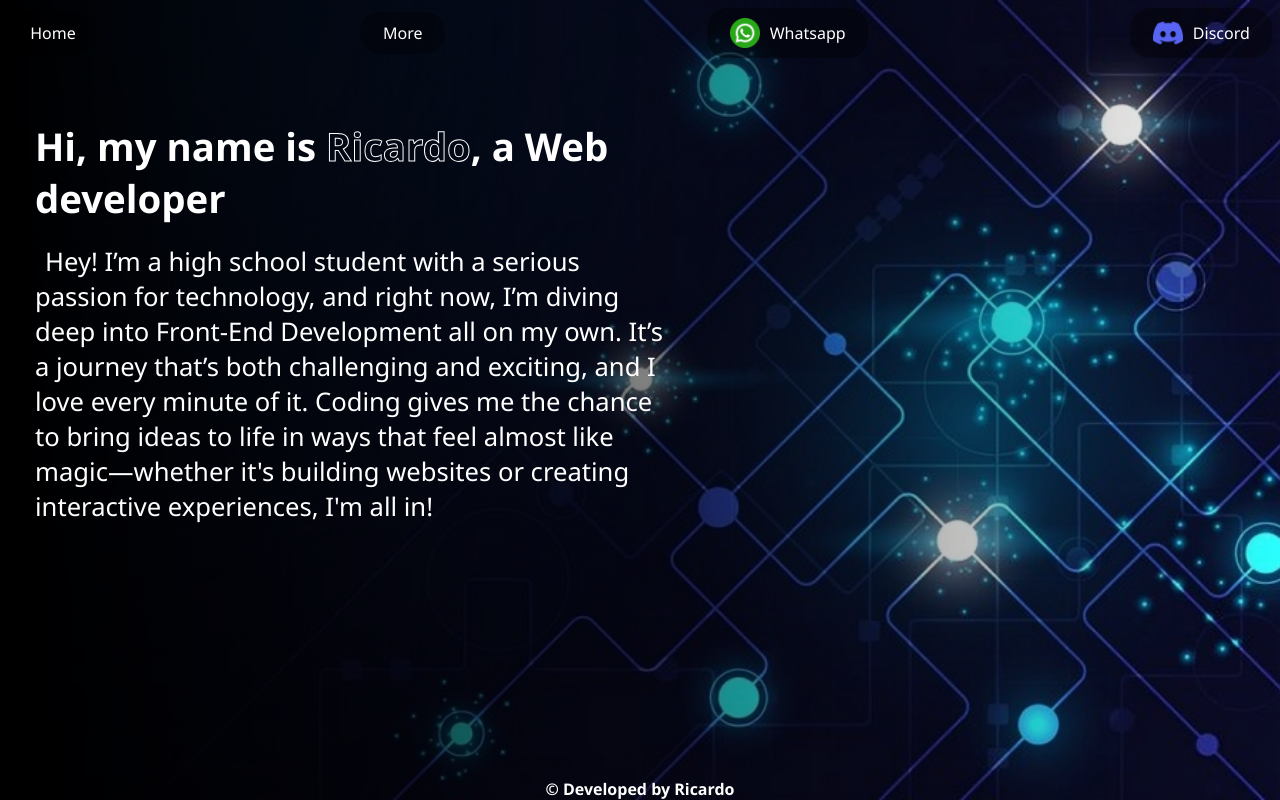
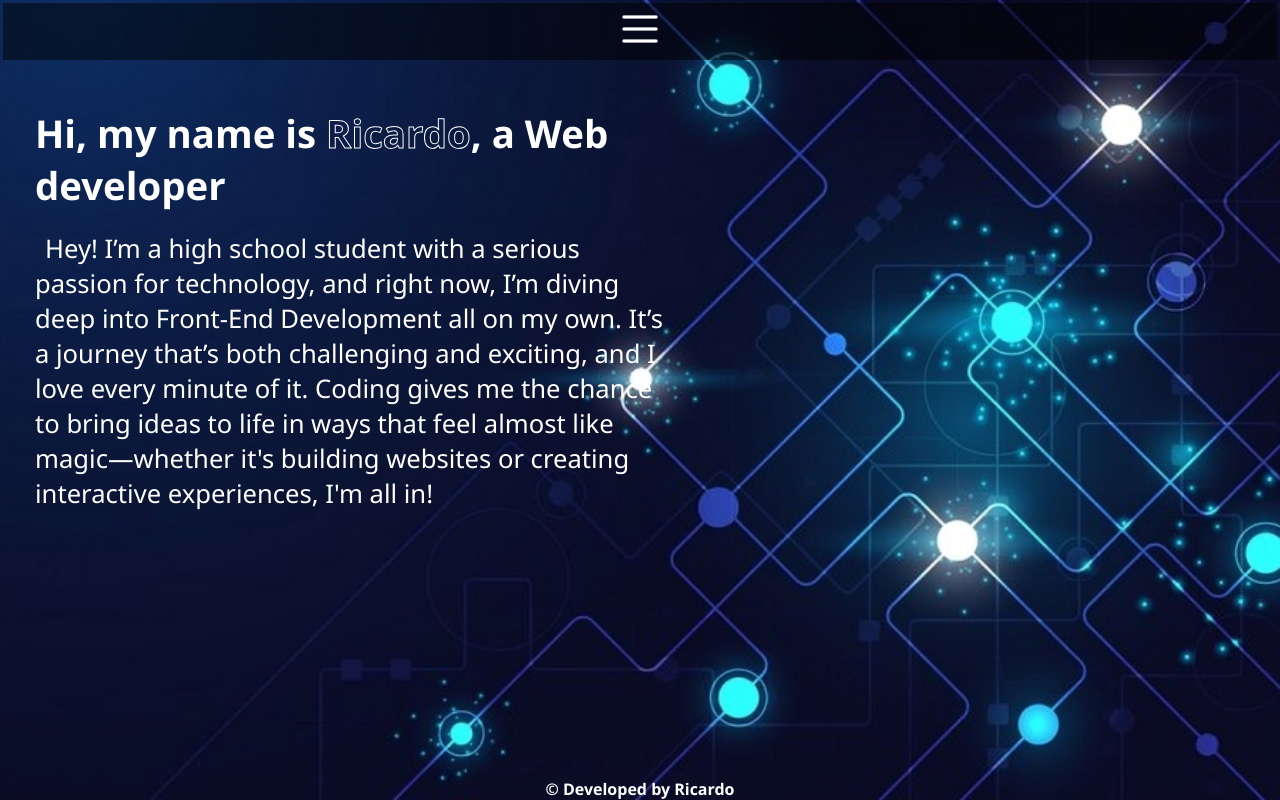
Before and after one commit to MorvainForStudy/profile-arrumado, a plain HTML site: page index.html in a window 1280 px wide. Drawn offline with Linux system fonts and the light colour scheme.

Commit message:
acho que finalizei

```diff
--- a/index.html
+++ b/index.html
@@ -13,12 +13,15 @@
     <header>
         <nav>
             <ul class="menu">
+                <img id="menu-icon" src="img/menu.png" onclick="expansive()">
+                <div id="display">
                     <li><a href="#">Home</a></li>
                     <li><a href="#">More</a></li>
                     <li class="resp-n"><a href="#"><img class="icons" src="img/whatsapp.png" alt="">Whatsapp</a></li>
                     <li class="resp-n"><a href=""><img class="icons" src="img/discordia.png">Discord</a></li>
                     <li class="resp"><a href="#">Whatsapp</a></li>
                     <li class="resp"><a href="#">Discord</a></li>
+                </div>
             </ul>
         </nav>
     </header>
@@ -34,6 +37,8 @@
         <p>&#169; Developed by Ricardo</p>
     </footer>
 </div>
+
+<script src="relative.js"></script>
 </body>
 
 </html>
--- /dev/null
+++ b/relative.js
@@ -0,0 +1,8 @@
+function expansive() {
+    let display = document.getElementById('display');
+    if (display.style.display == 'block') {
+        display.style.display = 'none';
+    } else {
+        display.style.display = 'block';
+    }
+}
--- a/style.css
+++ b/style.css
@@ -15,16 +15,30 @@ body{
 }
 .gradiante{
     height: 100vh;
-    background-image: linear-gradient(90deg, black, rgba(128, 128, 128, 0));
+}
+#display{
+    display: none;
+}
+nav{
+    display: flex;
+    background-color: rgba(0, 0, 0, 0.498);
+    justify-content: center;
 }
 .menu{
-    display: flex;
-    justify-content: space-between;
-    align-items: center;
-    padding: 5px;
+    display: flexbox;
+    justify-content: center;
+}
+#menu-icon{
+    width: 40px;
+    padding: 6px 47vw;
+    border-radius: 10px;
+    cursor: pointer;
+
 }
 .menu li{
     display: flex;
+    width: 100vw;
+    justify-content: center;
     padding: 0 1%;
     background-color: #00000060;
     border-radius: 20px;
@@ -92,7 +106,7 @@ strong{
 
 }
 .conteudo{
-    margin: 40px auto;
+    margin: 30px auto;
     padding: 15px;
     font-size: 1.4rem;
 
```
Also changed, not shown: img/menu.png (added). Lines whose indentation alone changed are shown as unchanged.
